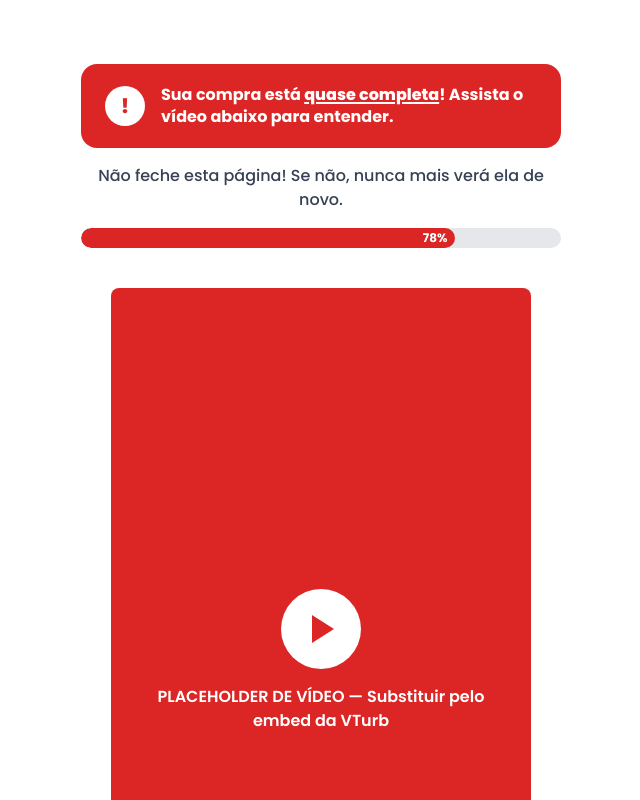
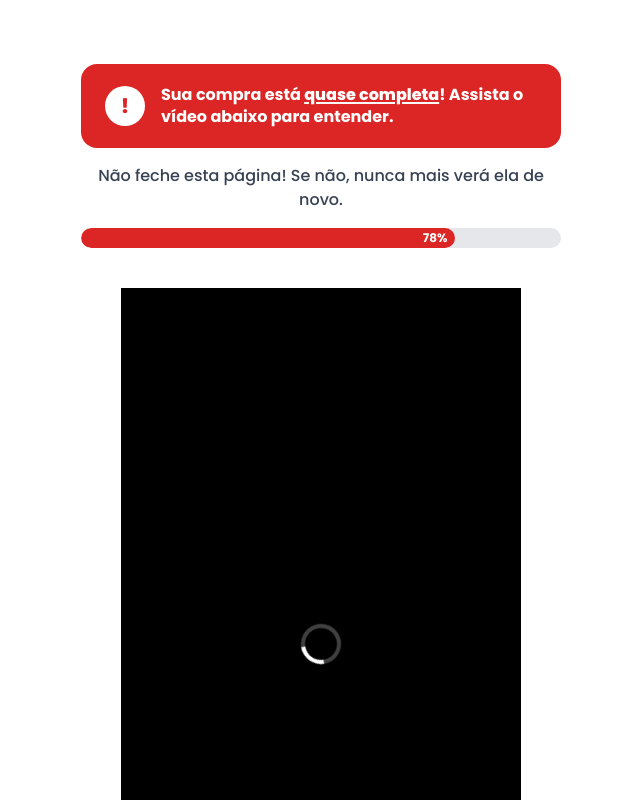
Before and after one commit to coreducaorg-del/dsl-vsl, a Next.js app: page /up01 in a window 1280 px wide. Shown: the top 800 px of the page, without its empty margins (319-959 px from the left). Built offline with nearby package versions, Linux system fonts and the light colour scheme.

Commit message:
Feat: adiciona embed real do video de upsell e torna VturbPlayer reutilizavel
Co-Authored-By: Claude Sonnet 5 <noreply@anthropic.com>

```diff
--- a/app/page.tsx
+++ b/app/page.tsx
@@ -55,7 +55,10 @@ export default function Home() {
       {/* 2. ÁREA DO VÍDEO */}
       <main className="flex flex-1 flex-col items-center justify-center px-4 py-16 sm:py-24">
         <div className="relative mx-auto w-full max-w-[420px] overflow-hidden">
-          <VturbPlayer />
+          <VturbPlayer
+            id="vid-6aae92d23be3e7a277daa6a0"
+            scriptSrc="https://scripts.converteai.net/dda5cf5d-f047-4bf8-b030-7f12b60b4043/players/6aae92d23be3e7a277daa6a0/v4/player.js"
+          />
         </div>
       </main>
 
--- a/app/up01/page.tsx
+++ b/app/up01/page.tsx
@@ -1,4 +1,5 @@
 import Footer from "@/components/Footer";
+import VturbPlayer from "@/components/VturbPlayer";
 
 // Texto do banner de urgência do topo — fácil de editar. A parte destacada
 // ("quase completa") fica separada do resto pra poder ter um peso de fonte
@@ -16,6 +17,42 @@ const PROGRESSO_PERCENTUAL = 78;
 
 export default function Upsell01() {
   return (
+    <>
+      {/*
+        Tags de otimização de performance fornecidas pela VTurb,
+        específicas do vídeo desta página de upsell (id diferente do vídeo
+        da VSL principal, que tem suas próprias tags em app/layout.tsx).
+        Renderizadas aqui — não no Root Layout — porque só fazem sentido
+        nesta rota; o React/Next.js as movem (hoist) automaticamente para
+        o <head> do documento onde quer que apareçam na árvore.
+      */}
+      <script
+        suppressHydrationWarning
+        dangerouslySetInnerHTML={{
+          __html: `!function(i,n){i._plt=i._plt||(n&&n.timeOrigin?n.timeOrigin+n.now():Date.now())}(window,performance);`,
+        }}
+      />
+      <link
+        rel="preload"
+        href="https://scripts.converteai.net/dda5cf5d-f047-4bf8-b030-7f12b60b4043/players/6ab7bcae5f99ef73c248f9ef/v4/player.js"
+        as="script"
+      />
+      <link
+        rel="preload"
+        href="https://scripts.converteai.net/lib/js/smartplayer-wc/v4/smartplayer.js"
+        as="script"
+      />
+      <link
+        rel="preload"
+        href="https://cdn.converteai.net/dda5cf5d-f047-4bf8-b030-7f12b60b4043/6ab7bc743874d0dcedf917cb/main.m3u8"
+        as="fetch"
+        crossOrigin="anonymous"
+      />
+      <link rel="dns-prefetch" href="https://cdn.converteai.net" />
+      <link rel="dns-prefetch" href="https://scripts.converteai.net" />
+      <link rel="dns-prefetch" href="https://images.converteai.net" />
+      <link rel="dns-prefetch" href="https://license.vturb.com" />
+
       <div className="flex min-h-screen flex-col bg-white">
         <main className="flex flex-1 flex-col items-center px-4 py-10 sm:py-16">
           <div className="mx-auto w-full max-w-[480px]">
@@ -52,31 +89,15 @@ export default function Upsell01() {
               </div>
             </div>
 
-          {/* d) VÍDEO */}
+            {/* d) VÍDEO — embed real da VTurb para esta oferta de upsell.
+                O botão de CTA já vem embutido, configurado direto no
+                painel da VTurb — não precisa de botão customizado nesta
+                página. */}
             <div className="relative mx-auto mt-8 w-full max-w-[420px] overflow-hidden rounded-lg sm:mt-10">
-            {/*
-              EMBED DO VÍDEO (VTurb): substituir todo o bloco abaixo pelo
-              embed real da VTurb configurado para esta oferta de upsell
-              (o mesmo padrão do <vturb-smartplayer> usado em
-              components/VturbPlayer.tsx, só que com o id do player desta
-              oferta). O botão de CTA já vem embutido nesse embed,
-              configurado direto no painel da VTurb — não é necessário
-              criar nenhum botão customizado nesta página.
-            */}
-            <div
-              className="flex flex-col items-center justify-center gap-4 px-6 text-center"
-              style={{ aspectRatio: "9 / 16", backgroundColor: "#DC2626" }}
-            >
-              <div className="flex h-20 w-20 items-center justify-center rounded-full bg-white">
-                <div
-                  className="ml-1 h-0 w-0 border-y-[14px] border-l-[22px] border-y-transparent border-l-[#DC2626]"
-                  aria-hidden="true"
+              <VturbPlayer
+                id="vid-6ab7bcae5f99ef73c248f9ef"
+                scriptSrc="https://scripts.converteai.net/dda5cf5d-f047-4bf8-b030-7f12b60b4043/players/6ab7bcae5f99ef73c248f9ef/v4/player.js"
               />
-              </div>
-              <p className="text-sm font-semibold text-white sm:text-base">
-                PLACEHOLDER DE VÍDEO — Substituir pelo embed da VTurb
-              </p>
-            </div>
             </div>
           </div>
         </main>
@@ -84,5 +105,6 @@ export default function Upsell01() {
         {/* e) RODAPÉ */}
         <Footer />
       </div>
+    </>
   );
 }
--- a/components/VturbPlayer.tsx
+++ b/components/VturbPlayer.tsx
@@ -21,17 +21,23 @@ declare module "react" {
   }
 }
 
-// Player individual e definitivo da Lead vencedora do Teste A/B (substitui
-// o embed do grupo de teste, que apontava para "/ab-test/").
-const VTURB_SCRIPT_SRC =
-  "https://scripts.converteai.net/dda5cf5d-f047-4bf8-b030-7f12b60b4043/players/6aae92d23be3e7a277daa6a0/v4/player.js";
-
 // Tempo máximo (ms) de espera pelo spinner antes de escondê-lo de qualquer
 // jeito — fallback de segurança caso o Custom Element nunca seja definido
 // (ex.: bloqueio de script por adblock), para não girar pra sempre.
 const LOADING_FALLBACK_MS = 8000;
 
-export default function VturbPlayer() {
+type VturbPlayerProps = {
+  /** Id do elemento <vturb-smartplayer> (varia por vídeo/oferta). */
+  id: string;
+  /** URL do script "player.js" específico deste vídeo, fornecida pelo
+   *  painel da VTurb (varia por vídeo/oferta). */
+  scriptSrc: string;
+};
+
+// Componente reutilizável: qualquer vídeo da VTurb usado no site (VSL
+// principal, upsells futuros etc.) passa por aqui, cada um com seu próprio
+// `id` e `scriptSrc` — evita duplicar este componente inteiro por vídeo.
+export default function VturbPlayer({ id, scriptSrc }: VturbPlayerProps) {
   // Controla o spinner: começa visível, esconde assim que o navegador
   // registrar a classe do Web Component da VTurb (script carregado e
   // executado) — sinal nativo mais confiável de que o player está
@@ -41,9 +47,9 @@ export default function VturbPlayer() {
   useEffect(() => {
     // Mesma checagem usada no PandaPlayer: só injeta o script se ele ainda
     // não estiver na página, evitando duplicação em re-renderizações.
-    if (!document.querySelector(`script[src="${VTURB_SCRIPT_SRC}"]`)) {
+    if (!document.querySelector(`script[src="${scriptSrc}"]`)) {
       const s = document.createElement("script");
-      s.src = VTURB_SCRIPT_SRC;
+      s.src = scriptSrc;
       s.async = true;
       document.head.appendChild(s);
     }
@@ -59,7 +65,7 @@ export default function VturbPlayer() {
       cancelled = true;
       clearTimeout(fallback);
     };
-  }, []);
+  }, [scriptSrc]);
 
   return (
     // Wrapper que NÓS controlamos (fora do <vturb-smartplayer>) para
@@ -77,10 +83,7 @@ export default function VturbPlayer() {
         margin: "0 auto",
       }}
     >
-      <vturb-smartplayer
-        id="vid-6aae92d23be3e7a277daa6a0"
-        style={{ display: "block", width: "100%" }}
-      >
+      <vturb-smartplayer id={id} style={{ display: "block", width: "100%" }}>
         {/* Placeholder: reserva o espaço do vídeo (proporção 9:16) desde o
             primeiro render, evitando layout shift enquanto o player da
             VTurb carrega. */}
```
Lines whose indentation alone changed are shown as unchanged.
